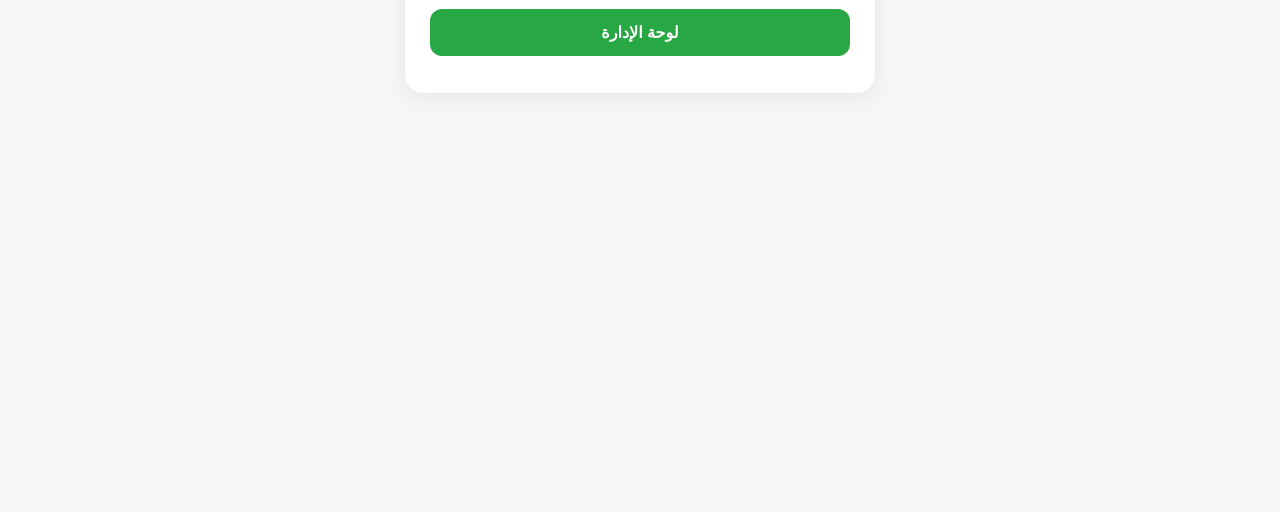
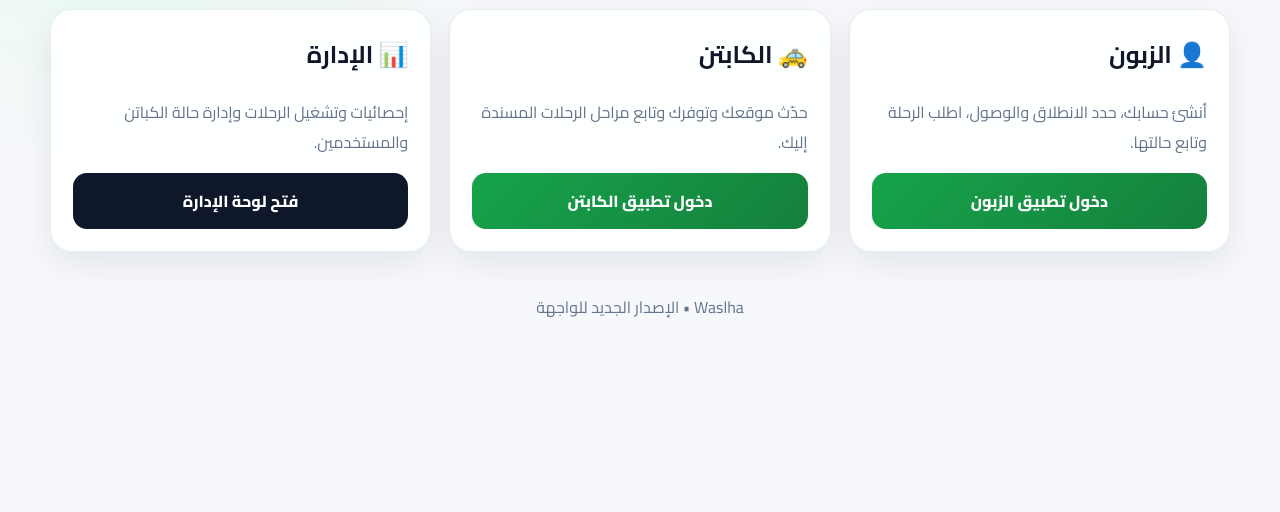
Before and after one commit to FMG18/waslha-frontend, a plain HTML site: page index.html in a window 1280 px wide. Shown: the part 288-800 px from the top of the page. Drawn offline with Linux system fonts and the light colour scheme.

Commit message:
Rebuild Waslha landing page

```diff
--- a/index.html
+++ b/index.html
@@ -1 +1 @@
-<!DOCTYPE html><html lang="ar" dir="rtl"><head><meta charset="UTF-8"><meta name="viewport" content="width=device-width,initial-scale=1"><title>وصلها</title><style>body{font-family:Arial;text-align:center;background:#f5f6f8;padding:30px}.card{max-width:420px;margin:auto;background:#fff;padding:25px;border-radius:18px;box-shadow:0 4px 20px #0001}button{display:block;width:100%;padding:14px;margin:12px 0;border:0;border-radius:12px;background:#28a745;color:white;font-weight:bold;font-size:16px}</style></head><body><div class="card"><h1>وصلها 🚕</h1><p>اختر نوع الاستخدام</p><button onclick="location.href='customer.html'">تطبيق الزبون</button><button onclick="location.href='captain.html'">تطبيق الكابتن</button><button onclick="location.href='admin.html'">لوحة الإدارة</button></div></body></html>
+<!doctype html><html lang="ar" dir="rtl"><head><meta charset="utf-8"><meta name="viewport" content="width=device-width,initial-scale=1"><meta name="theme-color" content="#16a34a"><title>وصلها | منصة النقل والتوصيل</title><link rel="stylesheet" href="assets/style.css"></head><body><main class="shell"><header class="topbar"><div class="brand"><span class="logo">و</span><span>وصلها</span></div><span class="badge">منصة نقل وتوصيل</span></header><section class="hero"><h1>رحلتك تبدأ من هنا.</h1><p>واجهة موحدة للزبون والكابتن والإدارة، مصممة لتكون سريعة وواضحة على الهاتف والكمبيوتر.</p></section><section class="grid"><div class="col-4 card"><h2>👤 الزبون</h2><p class="muted">أنشئ حسابك، حدد الانطلاق والوصول، اطلب الرحلة وتابع حالتها.</p><button class="btn" onclick="location.href='customer.html'">دخول تطبيق الزبون</button></div><div class="col-4 card"><h2>🚕 الكابتن</h2><p class="muted">حدّث موقعك وتوفرك وتابع مراحل الرحلات المسندة إليك.</p><button class="btn" onclick="location.href='captain.html'">دخول تطبيق الكابتن</button></div><div class="col-4 card"><h2>📊 الإدارة</h2><p class="muted">إحصائيات وتشغيل الرحلات وإدارة حالة الكباتن والمستخدمين.</p><button class="btn secondary" onclick="location.href='admin.html'">فتح لوحة الإدارة</button></div></section><footer class="footer">Waslha • الإصدار الجديد للواجهة</footer></main></body></html>
```
